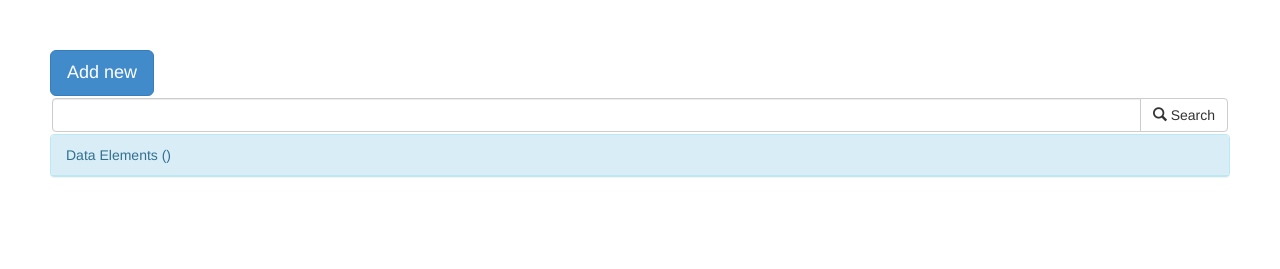
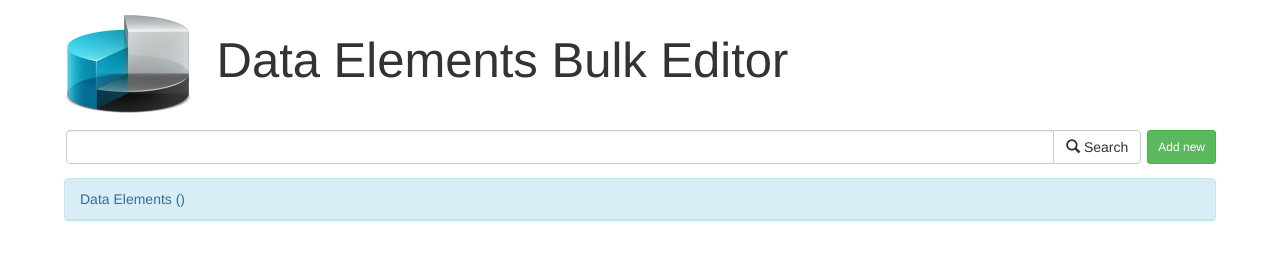
Before and after one commit to s176251/JM_inf5750, a plain HTML site: page BulkEditor/index.html in a window 1280 px wide. Drawn offline with nearby package versions, Linux system fonts and the light colour scheme; no server answers.

Commit message:
Fixed appearence, modified index.html and css

```diff
--- a/BulkEditor/css/internalStyle.css
+++ b/BulkEditor/css/internalStyle.css
@@ -3,9 +3,10 @@
     margin-bottom: 0px;
 }
 
-body
+#hereBeDragons
 {
-    margin: 50px;
+    margin: 5%;
+    margin-top:0px;
 }
 
 .listContainer .panel-body {
@@ -45,6 +46,13 @@ body
     display: none;
 }
 
+#addNewButton
+{
+    float:right;
+    height: 2.8em;
+    margin-left: 0.5em;
+}
+
 .duplicateButton
 {
     float: right;
@@ -53,3 +61,25 @@ body
     margin-right: 0.7em;
     margin-left: 0.7em;
 }
+
+#searchDiv
+{
+    margin-bottom: 1em;
+}
+
+/*---------------------------------Banner*/
+
+#bannerImg
+{
+    margin-left: 5%;
+}
+
+#bannerText
+{
+    position: absolute;
+    font-size: 3.5em;
+    display: inline;
+    padding-top: 0.5em;
+    padding-left: 0.5em;
+
+}
--- a/BulkEditor/index.html
+++ b/BulkEditor/index.html
@@ -9,9 +9,16 @@
     <link href="css/bootstrap.min.css" rel="stylesheet">
     <link href="css/internalStyle.css" rel="stylesheet">
 </head>
-<body id="hereBeDragons" ng-app>
+<body ng-app>
 
-<button type="button" class="btn btn-primary btn-lg" data-toggle="modal" data-target="#addNew">Add new</button>
+<div>
+    <img src="img/icons/128.png" id="bannerImg"/>
+    <div id="bannerText">Data Elements Bulk Editor</div>
+</div>
+
+<div id="hereBeDragons">
+
+<button type="button" class="btn btn-success btn-sm" data-toggle="modal" data-target="#addNew" id="addNewButton">Add new</button>
 
 <div id="mainContent" ng-controller="PostsCtrl">
 
@@ -24,7 +31,7 @@
         </div>
     </div>
 
-    <div class="input-group">
+    <div class="input-group" id="searchDiv">
         <input type="text" class="form-control" id="searchBar" autocomplete="on">
         <span class="input-group-btn">
             <button class="btn btn-default" type="button" onclick="search()"><span class="glyphicon glyphicon-search" aria-hidden="true"></span> Search</button>
@@ -39,8 +46,8 @@
             <!-- <a href="{{post.href}}" class="list-group-item">{{post.name}}</a> -->
             <div class="panel panel-default">
                 <div class="panel-heading"  ng-click="showDataElement($event)" id="{{post.id}}">{{post.name}}
-                                                                                                <span class="glyphicon glyphicon-remove" aria-hidden="true" ng-click="delElement(post.id, post.name)"></span>
-                                                                                                <img src="img/icons/copy_blue.png" class="duplicateButton" ng-click="duplicateElement(post)" \>
+                                                                                                <span class="glyphicon glyphicon-remove" title="Delete" aria-hidden="true" ng-click="delElement(post.id, post.name)"></span>
+                                                                                                <img src="img/icons/copy_blue.png" title="Duplicate" class="duplicateButton" ng-click="duplicateElement(post)" \>
                 </div>
                 <div class="panel-body">
                     <div class="input-group">
@@ -286,5 +293,6 @@
 <script type="text/javascript" src="js/bootstrap.min.js"></script>
 <script type="text/javascript" src="js/angular.min.js"></script>
 <script type="text/javascript" src="js/MyApp.js"></script>
+</div>
 </body>
 </html>
--- a/BulkEditor/js/MyApp.js
+++ b/BulkEditor/js/MyApp.js
@@ -1,6 +1,6 @@
 var app = angular.module("MyApp", []);
-//var corsProxy = 'http://www.corsproxy.com/'; //For testing
-var corsProxy = 'http://'; //For deployment
+var corsProxy = 'http://www.corsproxy.com/'; //For testing
+//var corsProxy = 'http://'; //For deployment
 var url = corsProxy + 'inf5750-12.uio.no/api/dataElements.json?fields=*';
 var baseURL = corsProxy + "inf5750-12.uio.no/api/dataElements";
 var elementsPerPage = "20";
```
